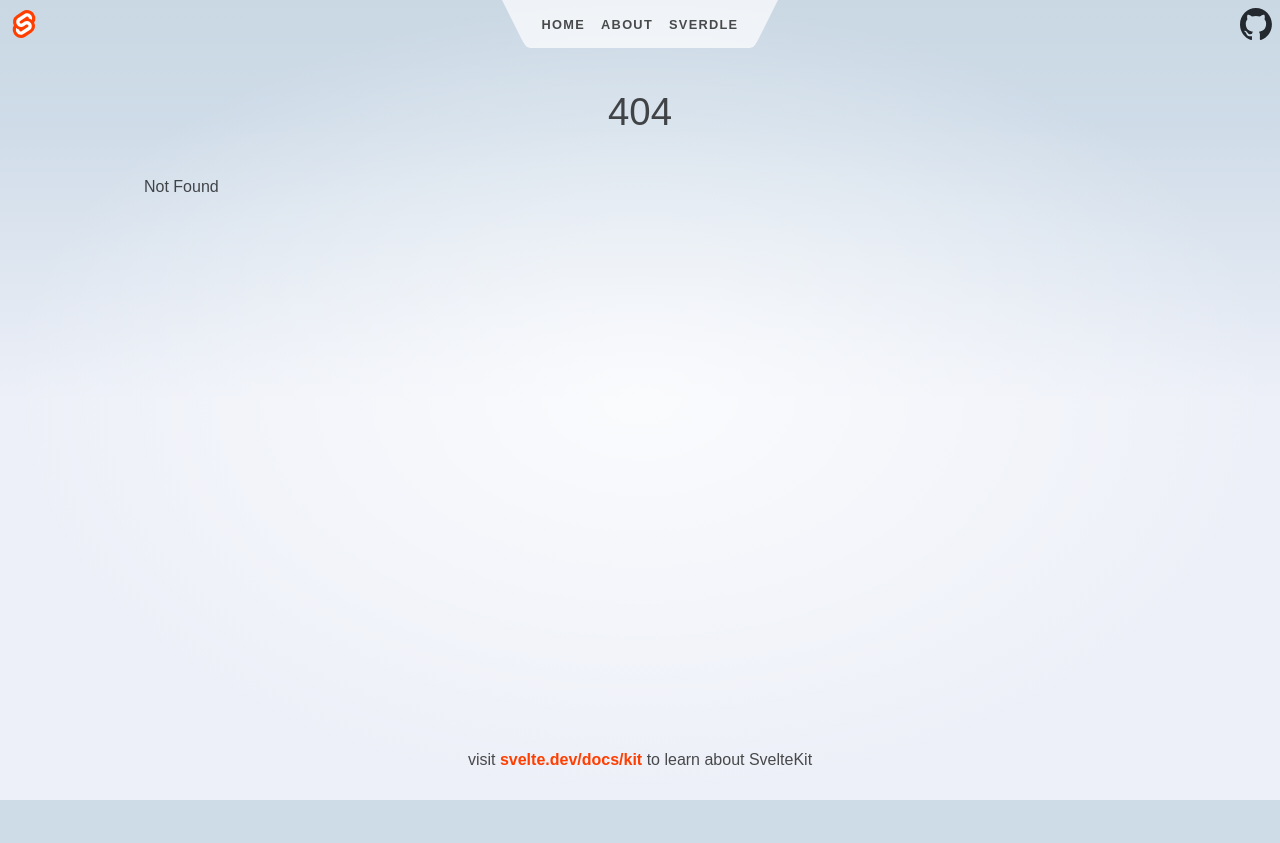
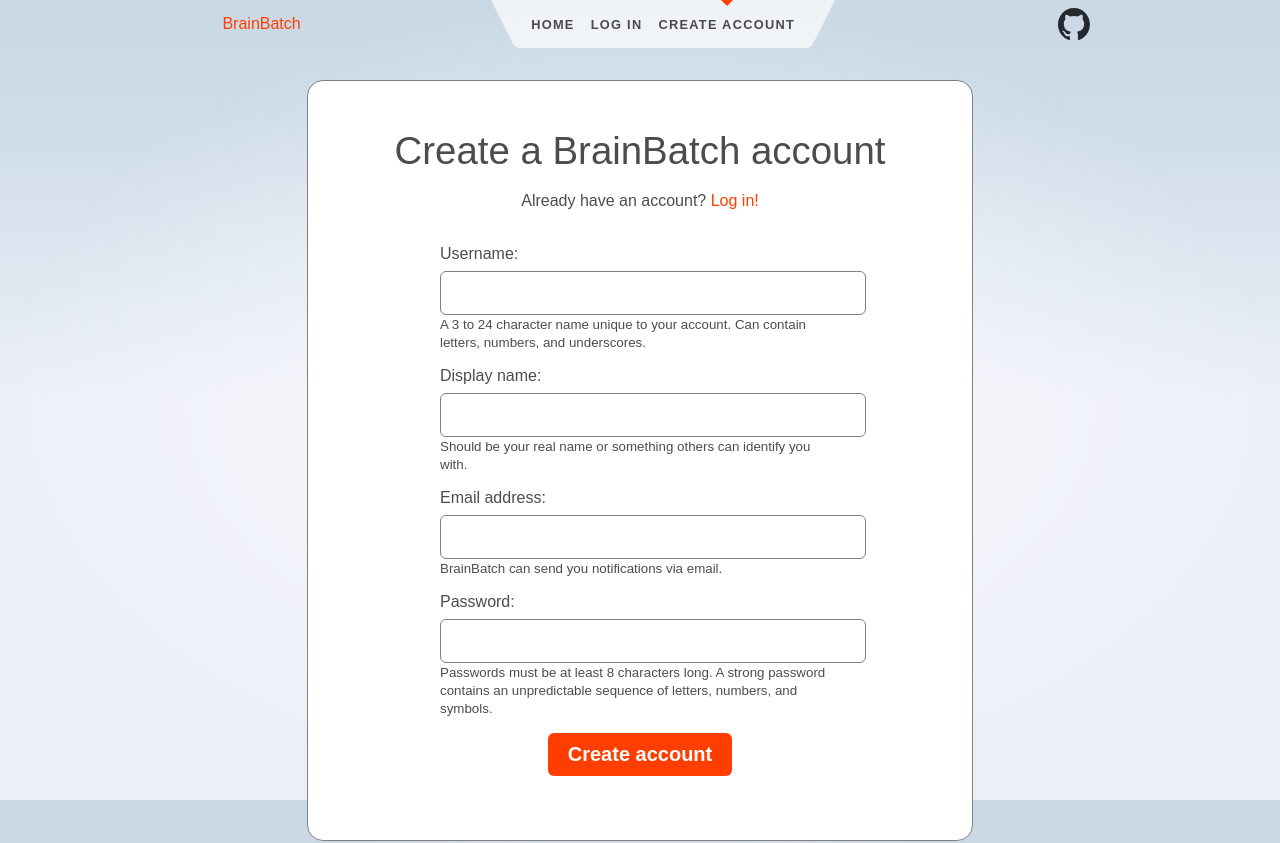
Before and after one commit to etbay/BrainBatch, a SvelteKit app in the folder frontend/: page /createaccount in a window 1280 px wide. Before the commit this address had no page. Shown: the top 843 px of the page. Before the commit the page ends 800 px from the top, so only its background shows below. Built offline with nearby package versions, Linux system fonts and the light colour scheme.

Commit message:
update login pages

```diff
--- a/frontend/src/routes/Header.svelte
+++ b/frontend/src/routes/Header.svelte
@@ -6,9 +6,7 @@
 
 <header>
 	<div class="corner">
-		<a href="https://svelte.dev/docs/kit">
-			<img src={logo} alt="SvelteKit" />
-		</a>
+		<a href="/">BrainBatch</a>
 	</div>
 
 	<nav>
@@ -19,11 +17,11 @@
 			<li aria-current={page.url.pathname === '/' ? 'page' : undefined}>
 				<a href="/">Home</a>
 			</li>
-			<li aria-current={page.url.pathname === '/about' ? 'page' : undefined}>
-				<a href="/about">About</a>
+			<li aria-current={page.url.pathname === '/login' ? 'page' : undefined}>
+				<a href="/login">Log in</a>
 			</li>
-			<li aria-current={page.url.pathname.startsWith('/sverdle') ? 'page' : undefined}>
-				<a href="/sverdle">Sverdle</a>
+			<li aria-current={page.url.pathname === '/createaccount' ? 'page' : undefined}>
+				<a href="/createaccount">Create Account</a>
 			</li>
 		</ul>
 		<svg viewBox="0 0 2 3" aria-hidden="true">
@@ -32,7 +30,7 @@
 	</nav>
 
 	<div class="corner">
-		<a href="https://github.com/sveltejs/kit">
+		<a href="https://github.com/etbay/BrainBatch">
 			<img src={github} alt="GitHub" />
 		</a>
 	</div>
@@ -41,11 +39,11 @@
 <style>
 	header {
 		display: flex;
-		justify-content: space-between;
+		justify-content: space-evenly;
 	}
 
 	.corner {
-		width: 3em;
+		/* width: 3em; */
 		height: 3em;
 	}
 
@@ -55,12 +53,18 @@
 		justify-content: center;
 		width: 100%;
 		height: 100%;
+		padding-left: 1em;
 	}
 
 	.corner img {
 		width: 2em;
 		height: 2em;
 		object-fit: contain;
+	}
+
+	.corner h1 {
+		font-size: 1.5rem;
+		padding-left: 1em;
 	}
 
 	nav {
--- /dev/null
+++ b/frontend/src/routes/createaccount/+page.svelte
@@ -0,0 +1,83 @@
+<div class="login-container">
+    <h1>Create a BrainBatch account</h1>
+    <p>Already have an account? <a href="/login">Log in!</a></p>
+    <form>
+        <div class="form-field">
+            <label for="username">Username:</label>
+            <input type="text" name="username" id="username" pattern="[A-Za-z\d_]{3,24}" required>
+            <small>A 3 to 24 character name unique to your account. Can contain letters, numbers, and underscores.</small>
+        </div>
+        <div class="form-field">
+            <label for="displayname">Display name:</label>
+            <input type="text" name="displayname" id="displayname">
+            <small>Should be your real name or something others can identify you with.</small>
+        </div>
+        <div class="form-field">
+            <label for="email">Email address:</label>
+            <input type="email" name="email" id="email">
+            <small>BrainBatch can send you notifications via email.</small>
+        </div>
+        <div class="form-field">
+            <label for="password">Password:</label>
+            <input type="password" name="password" id="password" minlength="8" maxlength="2048" required>
+            <small>Passwords must be at least 8 characters long. A strong password contains an unpredictable sequence of letters, numbers, and symbols.</small>
+        </div>
+        <input type="submit" value="Create account">
+    </form>
+</div>
+
+<style>
+    .login-container {
+        background-color: #fff;
+        width: 600px;
+        max-width: 100%;
+        margin: 1rem auto;
+        padding: 2rem;
+        border: 1px solid #808080;
+        border-radius: 1rem;
+    }
+
+    .login-container h1, .login-container p {
+        text-align: center;
+        margin: 1rem;
+    }
+
+    form {
+        margin: 2rem auto;
+        max-width: 400px;
+    }
+
+    .form-field {
+        margin-bottom: 1rem;
+    }
+
+    .form-field label {
+        display: block;
+        margin-bottom: 0.5rem;
+    }
+
+    .form-field input {
+        display: block;
+        padding: 0.75rem;
+        width: 100%;
+        border: 1px solid #808080;
+        border-radius: 6px;
+    }
+
+    form input[type=submit] {
+        display: block;
+        margin: 1rem auto;
+        background-color: #ff3e00;
+        color: #fff;
+        font-size: 1.25em;
+        font-weight: bold;
+        padding: 0.5em 1em;
+        border: none;
+        border-radius: 6px;
+    }
+
+    form input[type=submit]:hover {
+        cursor: pointer;
+        box-shadow: #912501 3px 3px;
+    }
+</style>
```
